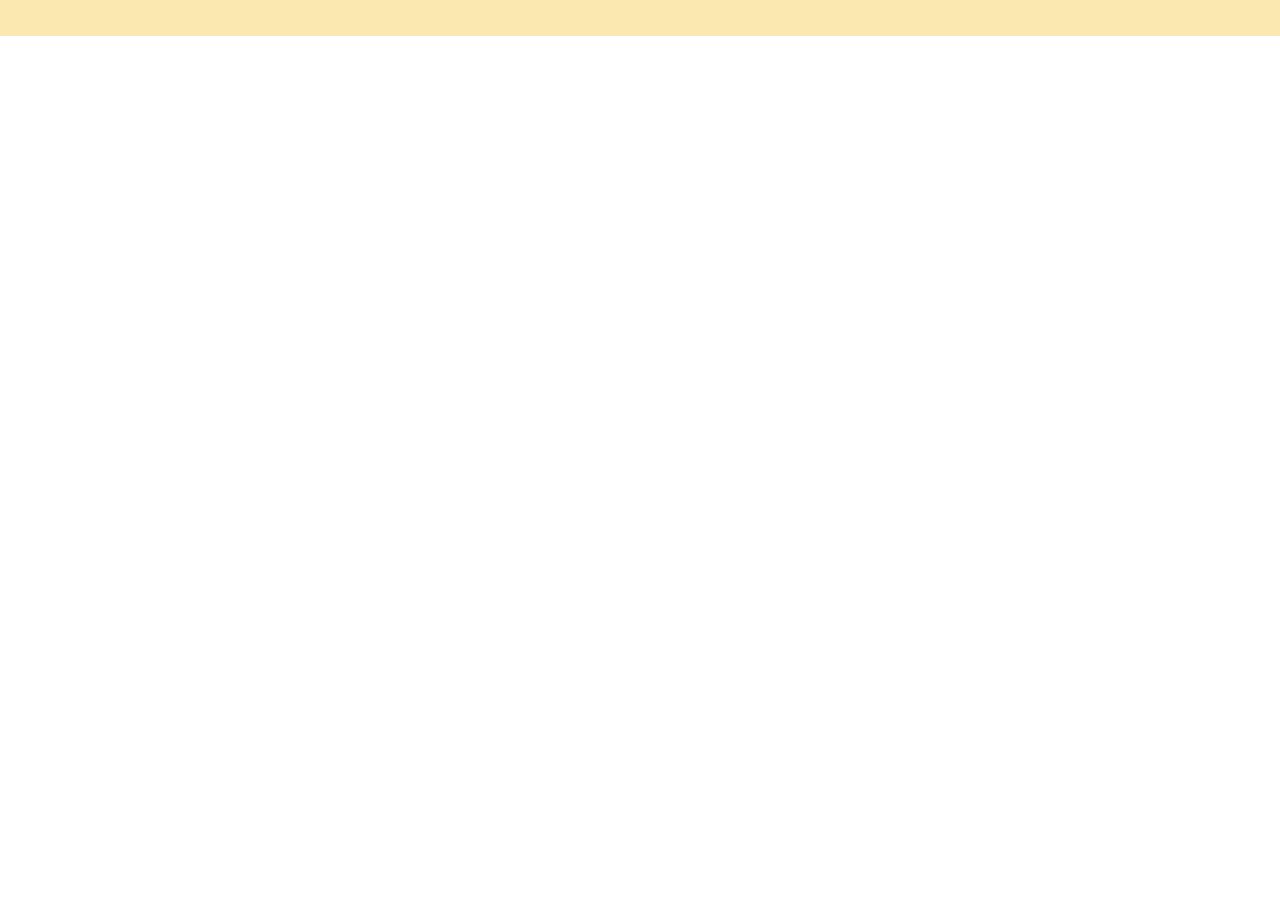
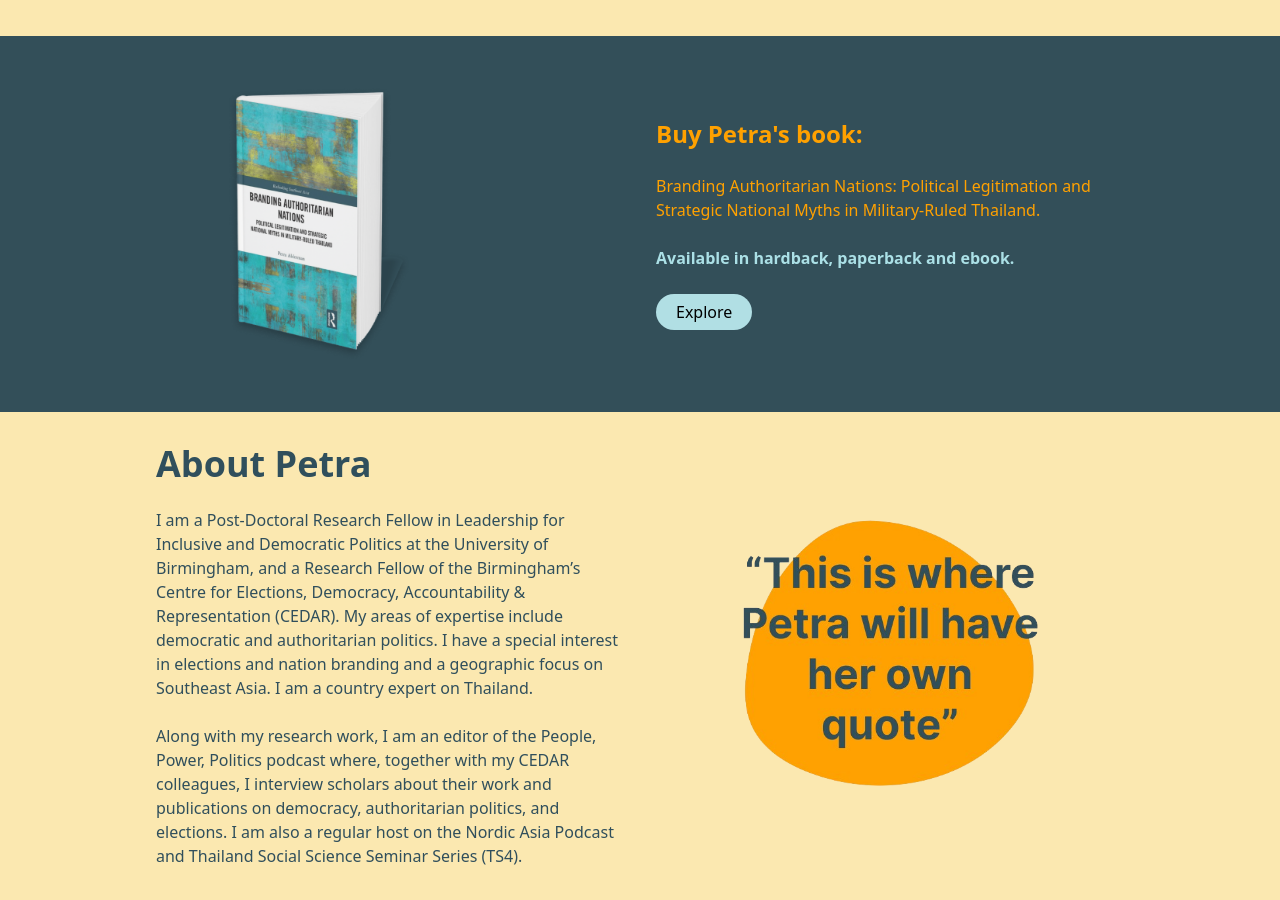
Before and after one commit to JAldo1980/petra-alderman-website, a React (Vite) app: page / in a window 1280 px wide. Shown: the part 392-1292 px from the top of the page. Before the commit the page ends 800 px from the top, so only its background shows below. Built offline with nearby package versions, Linux system fonts and the light colour scheme.

Commit message:
components - ImageAside added to the home page

```diff
--- a/src/components/ImageAside.jsx
+++ b/src/components/ImageAside.jsx
@@ -1,4 +1,3 @@
-// src/components/ImageAside.jsx
 import React from "react";
 
 const ImageAside = ({
@@ -11,7 +10,9 @@ const ImageAside = ({
   return (
     <div className="image-aside grid grid-cols-1 md:grid-cols-2 gap-8 items-center">
       <div className={`aside-content ${contentClassName}`}>{children}</div>
-      <div className={`image ${imageClassName}`}>
+      <div
+        className={`image ${imageClassName} flex justify-center items-center`}
+      >
         <img src={imageSrc} alt={altText} />
       </div>
     </div>
--- a/src/pages/Home.jsx
+++ b/src/pages/Home.jsx
@@ -5,6 +5,7 @@ import Container from "../components/Container";
 
 const Home = () => {
   return (
+    <>
       <div className="bg-bg-1 py-8">
         <Container>
           <ImageAside
@@ -28,6 +29,67 @@ const Home = () => {
           </ImageAside>
         </Container>
       </div>
+      <div className="bg-bg-2 py-8">
+        <Container>
+          <ImageAside
+            imageSrc="public/petra_book 1.png"
+            altText="Petra Alderman"
+            imageClassName="w-2/3 md:order-1"
+            contentClassName="md:order-2"
+          >
+            <div className="flex flex-col justify-between gap-6">
+              <h3 className="text-2xl font-bold text-headline-1">
+                Buy Petra's book:
+              </h3>
+              <p className="text-text-orange">
+                Branding Authoritarian Nations: Political Legitimation and
+                Strategic National Myths in Military-Ruled Thailand.
+              </p>
+              <p className="text-text-blue font-bold">
+                Available in hardback, paperback and ebook.
+              </p>
+              <div>
+                <button className="bg-button-blue py-1.5 px-5 rounded-full ">
+                  Explore
+                </button>
+              </div>
+            </div>
+          </ImageAside>
+        </Container>
+      </div>
+      <div className="bg-bg-1 py-8">
+        <Container>
+          <ImageAside
+            imageSrc="public/petra-quote.png"
+            altText="Petra Alderman quote"
+            imageClassName="w-2/3 mx-auto"
+          >
+            <div className="flex flex-col justify-between gap-14">
+              <h2 className="text-4xl font-bold text-text-dark">About Petra</h2>
+            </div>
+            <br />
+            <p className="text-text-dark">
+              I am a Post-Doctoral Research Fellow in Leadership for Inclusive
+              and Democratic Politics at the University of Birmingham, and a
+              Research Fellow of the Birmingham’s Centre for Elections,
+              Democracy, Accountability & Representation (CEDAR). My areas of
+              expertise include democratic and authoritarian politics. I have a
+              special interest in elections and nation branding and a geographic
+              focus on Southeast Asia. I am a country expert on Thailand.
+            </p>
+            <br />
+            <p className="text-text-dark">
+              Along with my research work, I am an editor of the People, Power,
+              Politics podcast where, together with my CEDAR colleagues, I
+              interview scholars about their work and publications on democracy,
+              authoritarian politics, and elections. I am also a regular host on
+              the Nordic Asia Podcast and Thailand Social Science Seminar Series
+              (TS4).
+            </p>
+          </ImageAside>
+        </Container>
+      </div>
+    </>
   );
 };
 
```
Also changed, not shown: public/petra-quote.png (added), public/petra_book 1.png (added). Lines whose indentation alone changed are shown as unchanged.
